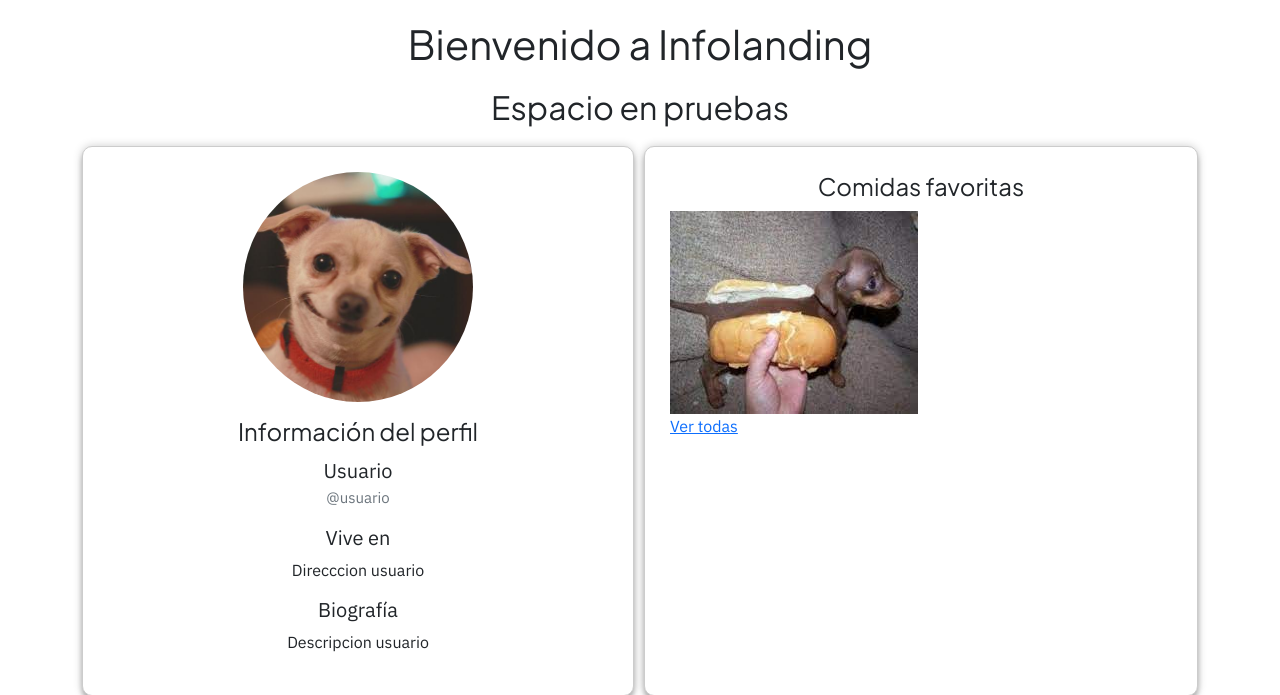
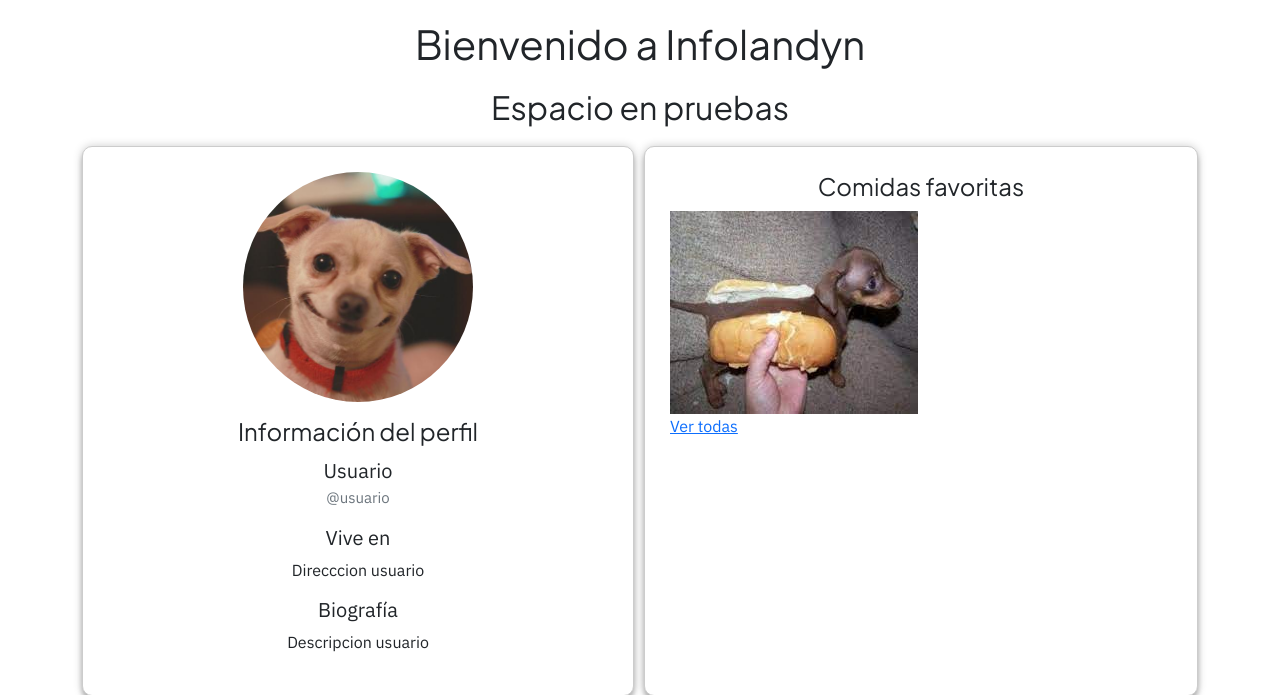
Before and after one commit to Infolandyn/Infolandyn, a Flask app: page / in a window 1280 px wide. Shown: the part 56-751 px from the top of the page. Run offline with Flask 2, Linux system fonts and the light colour scheme; some libraries are stand-ins or nearby versions.

Commit message:
Update index.html

```diff
--- a/templates/index.html
+++ b/templates/index.html
@@ -1,7 +1,7 @@
 {% extends 'base.html' %}
 
 {% block content %}
-    <h1 class="title1">Bienvenido a Infolanding</h1>
+    <h1 class="title1">Bienvenido a Infolandyn</h1>
         <h2 class="title1">Espacio en pruebas</h2>
     <div class="wrapper">
         <div class="informacion">
```
